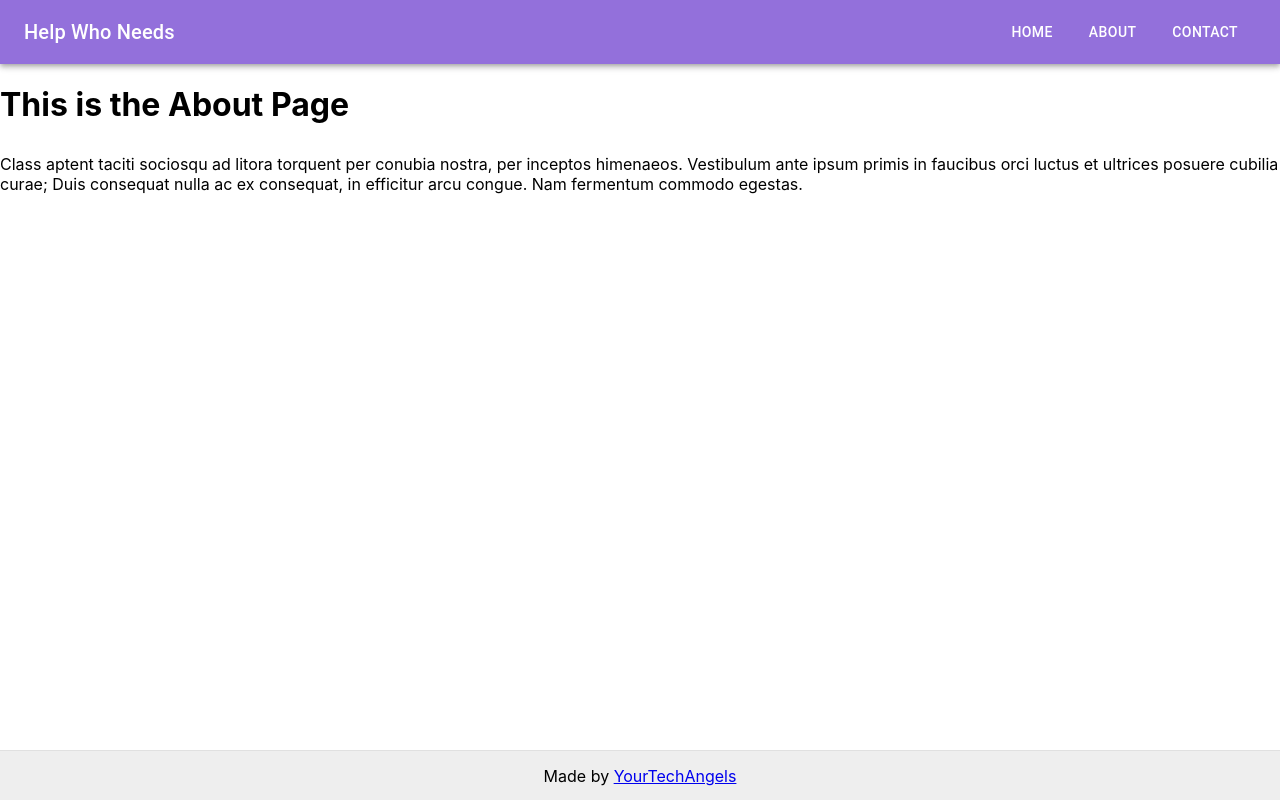
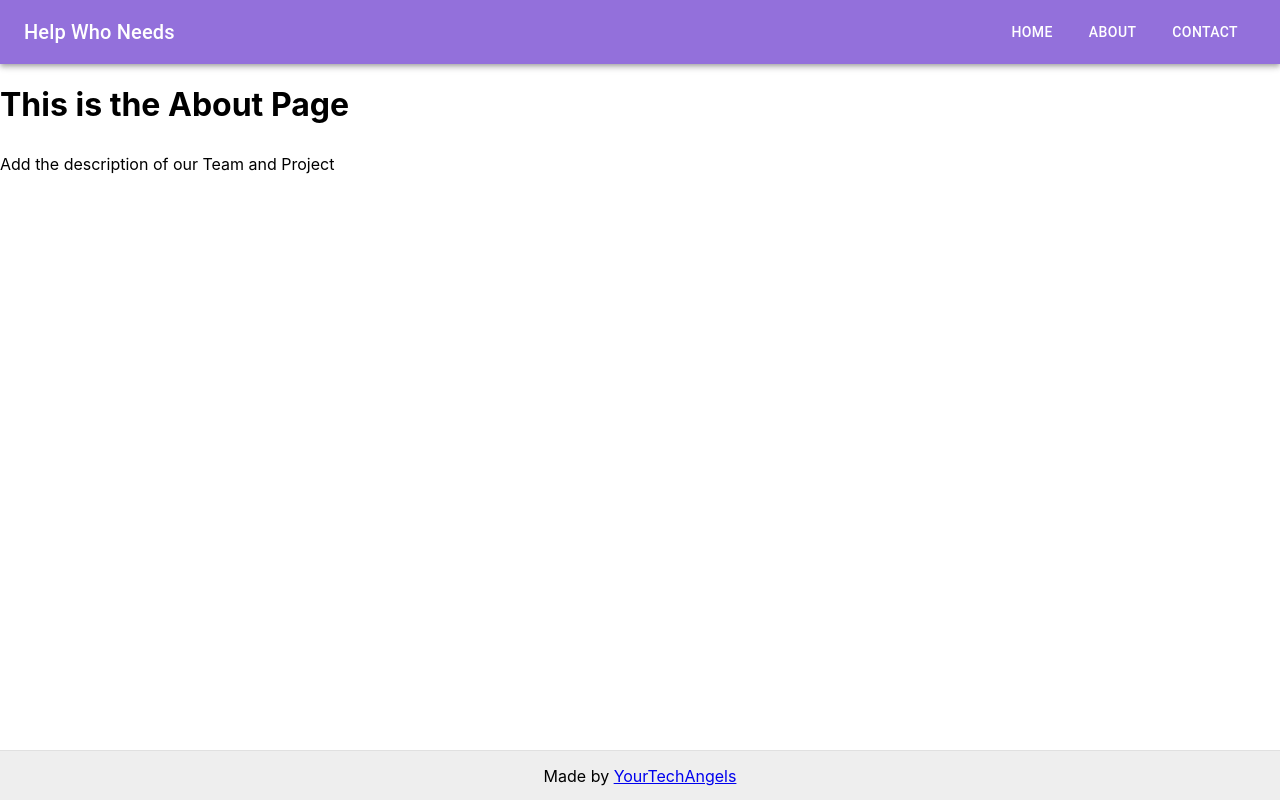
Before and after one commit to sktrip/HelpWhoNeeds, a React (Create React App) app: page /about in a window 1280 px wide. Built offline with nearby package versions, Linux system fonts and the light colour scheme; the HTML template or start-up script is replaced by a standard one.

Commit message:
Added About Page

```diff
--- a/src/components/About/about.js
+++ b/src/components/About/about.js
@@ -1,12 +1,9 @@
 
 const About = () => (
     <div>
-        <h1 className="title is-1">This is the About Page</h1>
+        <h1>This is the About Page</h1>
         <p>
-            Class aptent taciti sociosqu ad litora torquent per conubia nostra, per
-            inceptos himenaeos. Vestibulum ante ipsum primis in faucibus orci luctus
-            et ultrices posuere cubilia curae; Duis consequat nulla ac ex consequat,
-            in efficitur arcu congue. Nam fermentum commodo egestas.
+            Add the description of our Team and Project
     </p>
     </div>
 );
```
